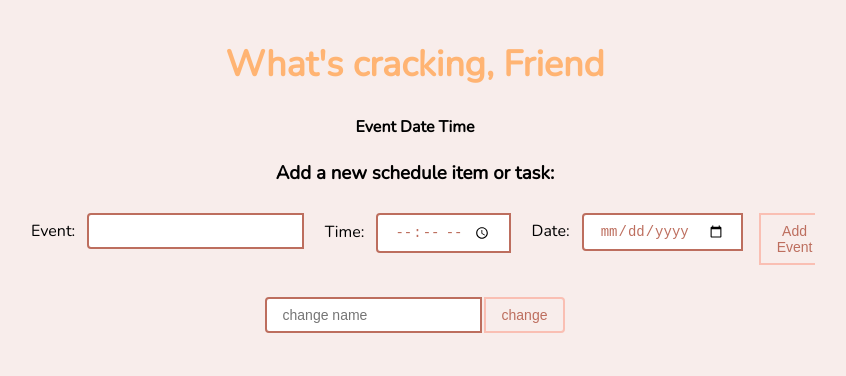
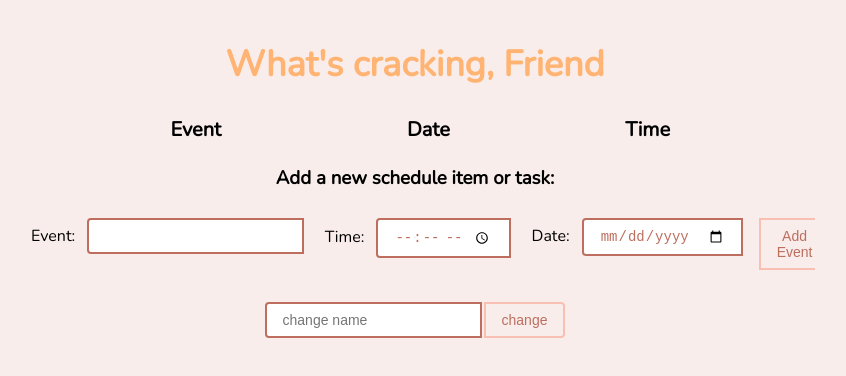
Before and after one commit to asymptotebag/sunny-side, a React app: page / in a window 1280 px wide. Shown: the top 376 px of the page, without its empty margins (225-1071 px from the left). Built offline with nearby package versions, Linux system fonts and the light colour scheme.

Commit message:
Table width

```diff
--- a/src/Table.js
+++ b/src/Table.js
@@ -4,8 +4,12 @@ class Table extends React.Component {
   render() {
     const items = this.props.items;
     return (
-      <div id="Table" style={{margin: "auto"}}>
-        <table>
+      <div
+        id="Table"
+        className="u-textMedium"
+        // style={{width: "90%", margin: "auto",}}
+      >
+        <table style={{width: "90%"}}>
           <tbody>
             <tr>
               <th>Event</th>
```
